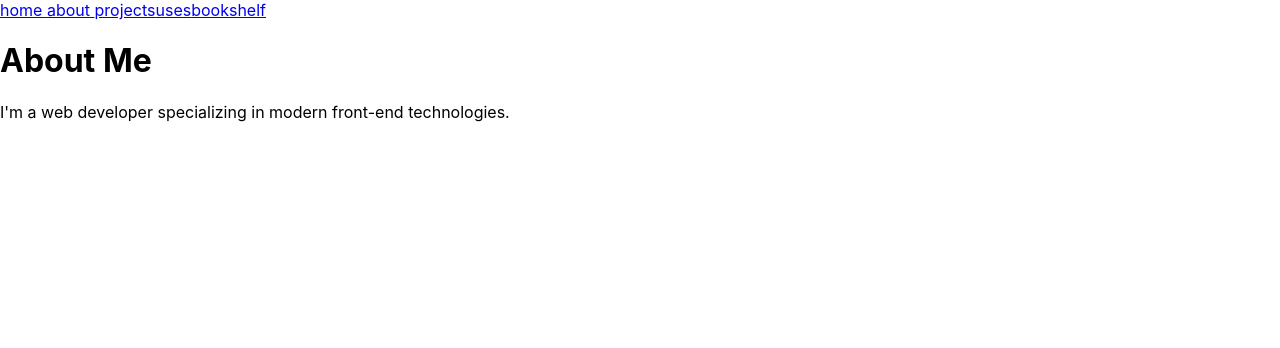
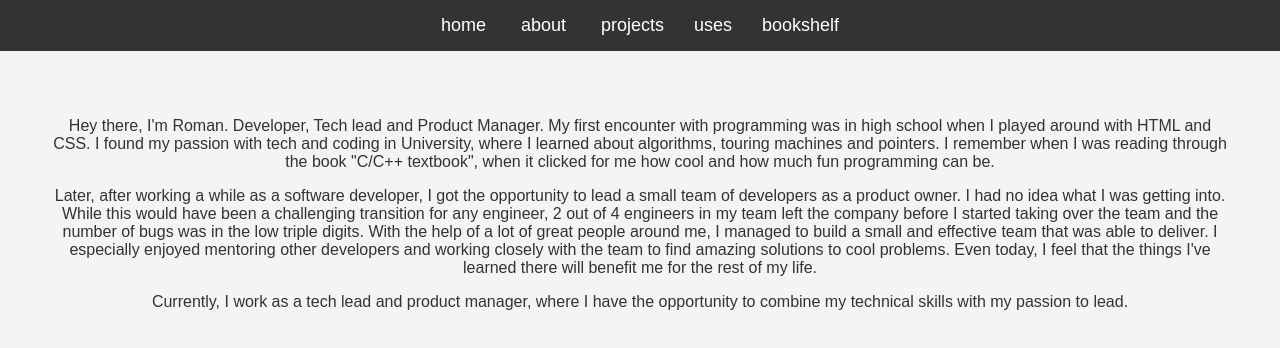
Before and after one commit to rpurgstaller/portfolio-website-react, a React (Create React App) app: page /about in a window 1280 px wide. Shown: the top 348 px of the page. Built offline with nearby package versions, Linux system fonts and the light colour scheme.

Commit message:
add content

```diff
--- a/package.json
+++ b/package.json
@@ -3,12 +3,16 @@
   "version": "0.1.0",
   "private": true,
   "dependencies": {
+    "@fortawesome/fontawesome-svg-core": "^6.7.2",
+    "@fortawesome/free-solid-svg-icons": "^6.7.2",
+    "@fortawesome/react-fontawesome": "^0.2.2",
     "@testing-library/dom": "^10.4.0",
     "@testing-library/jest-dom": "^6.6.3",
     "@testing-library/react": "^16.2.0",
     "@testing-library/user-event": "^13.5.0",
     "react": "^19.0.0",
     "react-dom": "^19.0.0",
+    "react-icons": "^5.5.0",
     "react-router-dom": "^6.30.0",
     "react-scripts": "5.0.1",
     "web-vitals": "^2.1.4"
--- a/src/App.js
+++ b/src/App.js
@@ -13,7 +13,6 @@ function App() {
         <Router>
             <div className="App">
                 <Header/>
-
                 <Routes>
                     <Route path="/" element={<Home/>}/>
                     <Route path="/about" element={<About/>}/>
--- a/src/components/About.js
+++ b/src/components/About.js
@@ -1,8 +1,29 @@
+import { Link } from "react-router-dom";
+
+
 export default function About() {
   return (
-    <div className="p-8 text-center">
-      <h1 className="text-3xl font-bold">About Me</h1>
-      <p className="text-lg mt-4">I'm a web developer specializing in modern front-end technologies.</p>
+    <div className="container about">
+      <p>Hey there, I'm Roman. Developer, Tech lead and Product Manager.
+
+        My first encounter with programming was in high school when I played around with HTML and CSS.
+        I found my passion with tech and coding in University, where I learned about algorithms, touring machines and pointers.
+        I remember when I was reading through the book "C/C++ textbook", when it clicked for me how cool and how much fun
+        programming can be.
+      </p>
+      <p>
+        Later, after working a while as a software developer, I got the opportunity to lead a small team of developers
+        as a product owner. I had no idea what I was getting into. While this would have been a challenging
+        transition for any engineer, 2 out of 4 engineers in my team left the company before I started taking over the team
+        and the number of bugs was in the low triple digits.
+        With the help of a lot of great people around me, I managed to build a small and effective team that was able to deliver.
+        I especially enjoyed mentoring other developers and working closely with the team to find amazing solutions to cool problems.
+        Even today, I feel that the things I've learned there will benefit me for the rest of my life.
+      </p>
+      <p>
+        Currently, I work as a tech lead and product manager, where I have the opportunity to combine my technical skills
+        with my passion to lead.
+      </p>
     </div>
   );
 }
--- a/src/components/Bookshelf.js
+++ b/src/components/Bookshelf.js
@@ -1,7 +1,40 @@
 export default function Projects() {
+  const style_book_container = {
+    display: 'flex',
+    height: '100vh',
+    justifyContent: 'space-between',
+  }
+  const style_book_cols = {
+    width: '50%',
+    padding: '10px',
+  }
   return (
-    <div>
+    <div className="container bookshelf">
       <h1>Bookshelf</h1>
+      <p>Here is a list of books I really enjoyed</p>
+      <div style={style_book_container}>
+        <div style={style_book_cols}>
+          <h2>Fiction</h2>
+          <div className="book-list">
+            <div className="book-card">
+              <h3>Atomic Habits</h3>
+              <p>by James Clear</p>
+              <p>A guide to building good habits and breaking bad ones.</p>
+            </div>
+          </div>
+        </div>
+        <div style={style_book_cols}>
+          <h3>Non-Fiction</h3>
+          <div className="book-list">
+            <div className="book-card">
+              <h2>Atomic Habits</h2>
+              <p>by James Clear</p>
+              <p>A guide to building good habits and breaking bad ones.</p>
+            </div>
+          </div>
+        </div>
+      </div>
+
     </div>
   );
 }
--- a/src/components/Header.js
+++ b/src/components/Header.js
@@ -4,13 +4,13 @@ import { Link } from "react-router-dom";
 export default function Header() {
 
   return (
-    <div>
-        <Link to="/">home </Link>
-        <Link to="/about">about </Link>
-        <Link to="/projects">projects</Link>
-        <Link to="/uses">uses</Link>
-        <Link to="/bookshelf">bookshelf</Link>
-    </div>
+    <nav className="navbar">
+        <Link to="/" className="nav-link">home </Link>
+        <Link to="/about" className="nav-link">about </Link>
+        <Link to="/projects" className="nav-link">projects</Link>
+        <Link to="/uses" className="nav-link">uses</Link>
+        <Link to="/bookshelf" className="nav-link">bookshelf</Link>
+    </nav>
   );
 
 }
--- a/src/components/Home.js
+++ b/src/components/Home.js
@@ -1,18 +1,19 @@
 import React from 'react';
-import {Link} from 'react-router-dom';
-
+import {FaGithub, FaLinkedin, FaStackOverflow} from "react-icons/fa";
+import {FaHackerrank} from "react-icons/fa";
 
 export default function Home() {
   return (
-    <div
-      className="flex flex-col items-center justify-center h-screen bg-gradient-to-r from-blue-500 to-purple-600 text-white text-center p-8">
-      <h1 className="text-5xl font-extrabold">Welcome to My Portfolio</h1>
-      <p className="text-xl mt-4 max-w-xl">I'm a passionate developer creating awesome projects that bring ideas to
-        life.</p>
-      <Link to="/projects"
-            className="mt-6 px-6 py-3 bg-white text-blue-600 font-semibold rounded-lg shadow-lg hover:bg-gray-200 transition duration-300">
-        View My Work
-      </Link>
+    <div className="container home">
+      <h1>Roman Purgstaller</h1>
+      <h3>Tech Lead | Product Manager</h3>
+      <h3>currently based in Graz, Austria</h3>
+      <div>
+        <FaGithub className="svg-icon"/>
+        <FaHackerrank className="svg-icon"/>
+        <FaStackOverflow className="svg-icon"/>
+        <FaLinkedin className="svg-icon"/>
+      </div>
     </div>
   );
 }
--- a/src/components/Projects.js
+++ b/src/components/Projects.js
@@ -1,12 +1,12 @@
 export default function Projects() {
   return (
-    <div className="p-8 text-center">
-      <h1 className="text-3xl font-bold">My Projects</h1>
-      <ul className="mt-4">
-        <li className="text-lg">🚀 Project 1</li>
-        <li className="text-lg">🎨 Project 2</li>
-        <li className="text-lg">🛠️ Project 3</li>
-      </ul>
+    <div className="container projects">
+      <h1>My Projects</h1>
+      <div className="project-list">
+        <div className="project-card">🚀 Project 1</div>
+        <div className="project-card">🎨 Project 2</div>
+        <div className="project-card">🛠️ Project 3</div>
+      </div>
     </div>
   );
 }
--- a/src/components/Uses.js
+++ b/src/components/Uses.js
@@ -1,7 +1,29 @@
+import { Link } from "react-router-dom";
+
+
 export default function Projects() {
   return (
-    <div>
+    <div className="container uses">
       <h1>Uses</h1>
+      <h2>Engineering</h2>
+      <ul>
+        <li>Search Engine: <Link to="https://duckduckgo.com/">DuckDuckGo</Link></li>
+        <li>Browser: DuckDuckGo, Chrome for Work</li>
+        <li>OS: Ubuntu (personal), Windows (work)</li>
+        <li>IDE/Code Editor: <Link to="https://code.visualstudio.com/">VS Code</Link>, <Link to="https://www.jetbrains.com/pycharm/">PyCharm</Link></li>
+        <li>API Testing: <Link to="https://www.usebruno.com/">Bruno</Link></li>
+        <li>Database: <Link to="https://www.pgadmin.org/">pgAdmin</Link></li>
+        <li>Latex: TeXstudio</li>
+      </ul>
+      <h2>Organize and Manage my Life</h2>
+      <ul>
+        <li>Email and Calendar: <Link to="https://mail.tutanota.com/">Tuta</Link></li>
+        <li><Link to="https://obsidian.md/">Obsidian</Link></li>
+        <li><Link to="https://keepass.info/">KeePass</Link></li>
+        <li><Link to="https://www.autohotkey.com/">Autohotkey</Link></li>
+      </ul>
+
+      checkout https://rusingh.com/uses/#primary-computer-development for additional stuff, also https://fediring.net/
     </div>
   );
 }
--- a/src/index.js
+++ b/src/index.js
@@ -1,8 +1,9 @@
 import React from 'react';
 import ReactDOM from 'react-dom/client';
 import './index.css';
+import './styles/header.scss';
+import './styles/home.scss';
 import App from './App';
-import reportWebVitals from './reportWebVitals';
 
 const root = ReactDOM.createRoot(document.getElementById('root'));
 root.render(
--- /dev/null
+++ b/src/styles/header.scss
@@ -0,0 +1,52 @@
+body {
+  font-family: Arial, sans-serif;
+  margin: 0;
+  padding: 0;
+  background-color: #f4f4f4;
+  color: #333;
+}
+
+.navbar {
+  background: #333;
+  padding: 15px;
+  text-align: center;
+}
+
+.nav-link {
+  color: white;
+  margin: 0 15px;
+  text-decoration: none;
+  font-size: 18px;
+}
+
+.nav-link:hover {
+  color: #f0a500;
+}
+
+.container {
+  text-align: center;
+  padding: 50px;
+}
+
+.project-list {
+  display: flex;
+  justify-content: center;
+  gap: 15px;
+}
+
+.project-card {
+  background: white;
+  padding: 20px;
+  box-shadow: 2px 2px 10px rgba(0, 0, 0, 0.1);
+  border-radius: 8px;
+}
+
+.btn {
+  display: inline-block;
+  margin-top: 20px;
+  padding: 10px 20px;
+  background: #f0a500;
+  color: white;
+  text-decoration: none;
+  border-radius: 5px;
+}
--- /dev/null
+++ b/src/styles/home.scss
@@ -0,0 +1,6 @@
+.svg-icon {
+    width: 32px;
+    height: 32px;
+    fill: #000000;
+    margin: 4px;
+}
```
Also changed, not shown: 1 other file (tests, documents, lock files or other folders).
